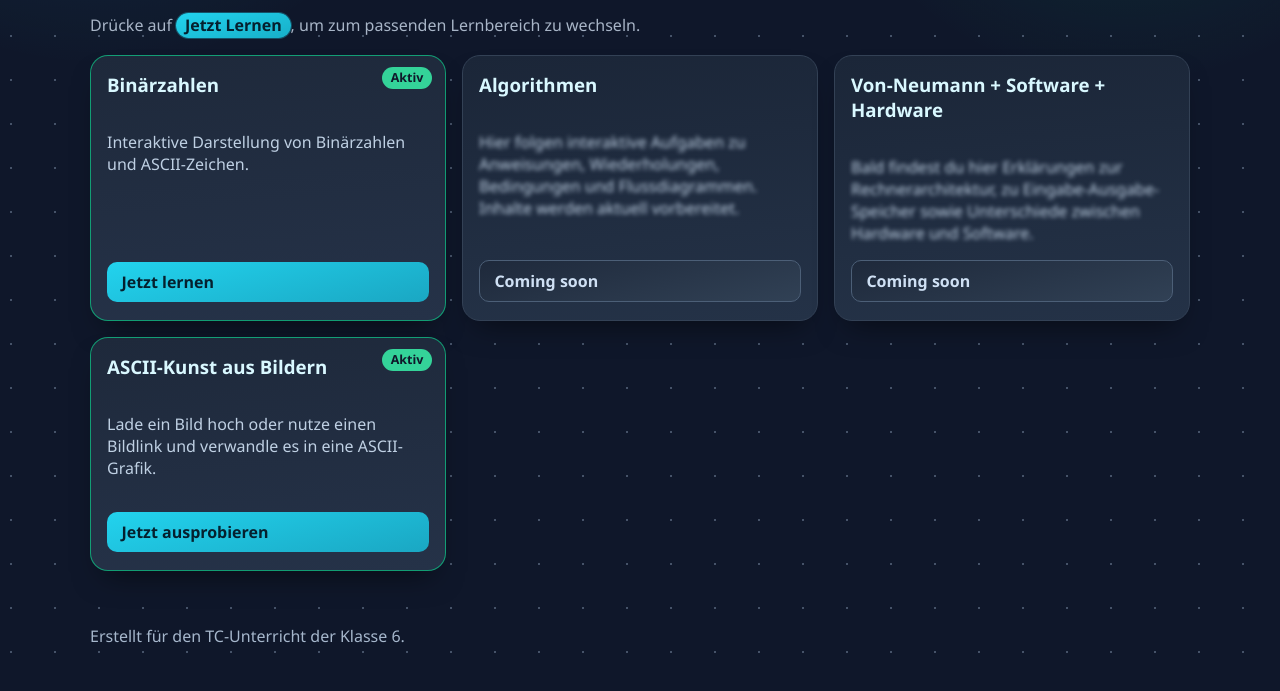
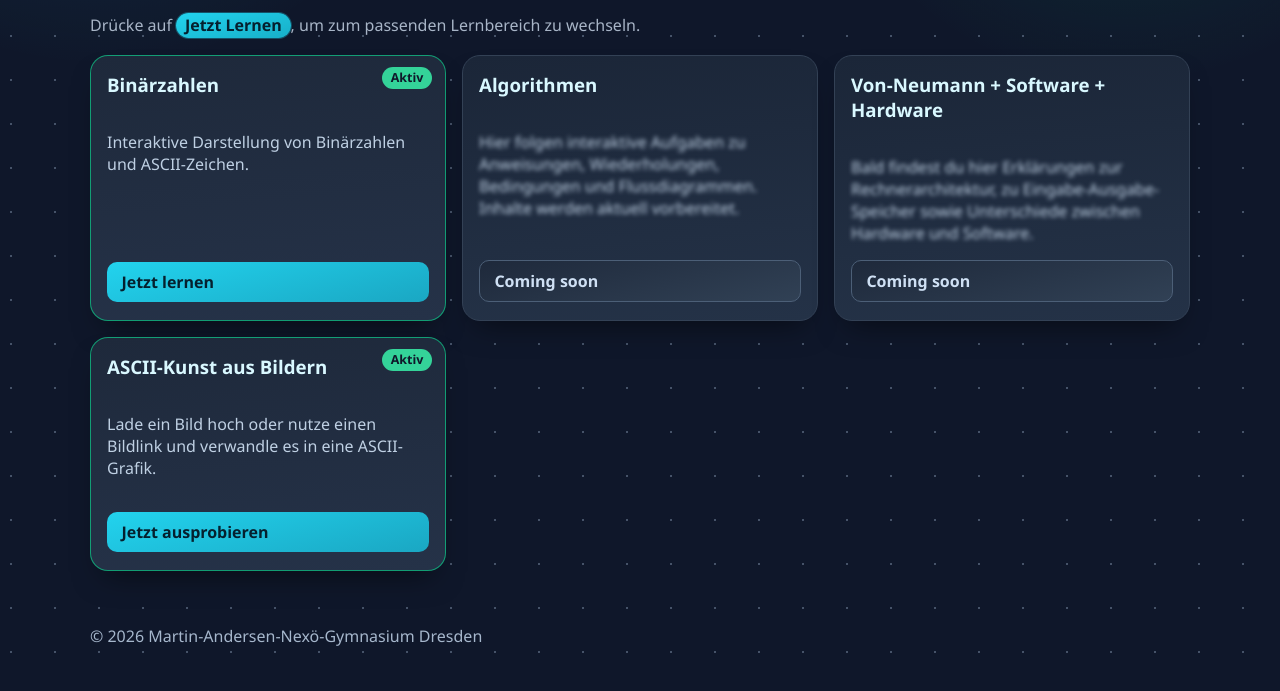
Before and after one commit to manos-informatik/inf6, a plain HTML site: page index.html in a window 1280 px wide. Shown: the part 415-1106 px from the top of the page. Drawn offline with Linux system fonts and the light colour scheme.

Commit message:
Update footer text with copyright information

```diff
--- a/index.html
+++ b/index.html
@@ -75,7 +75,7 @@
   </main>
 
   <footer class="footer">
-    <p>Erstellt für den TC-Unterricht der Klasse 6.</p>
+    <p>&copy; 2026 Martin-Andersen-Nexö-Gymnasium Dresden</p>
   </footer>
 
   <script src="progress-shared.js"></script>
```
